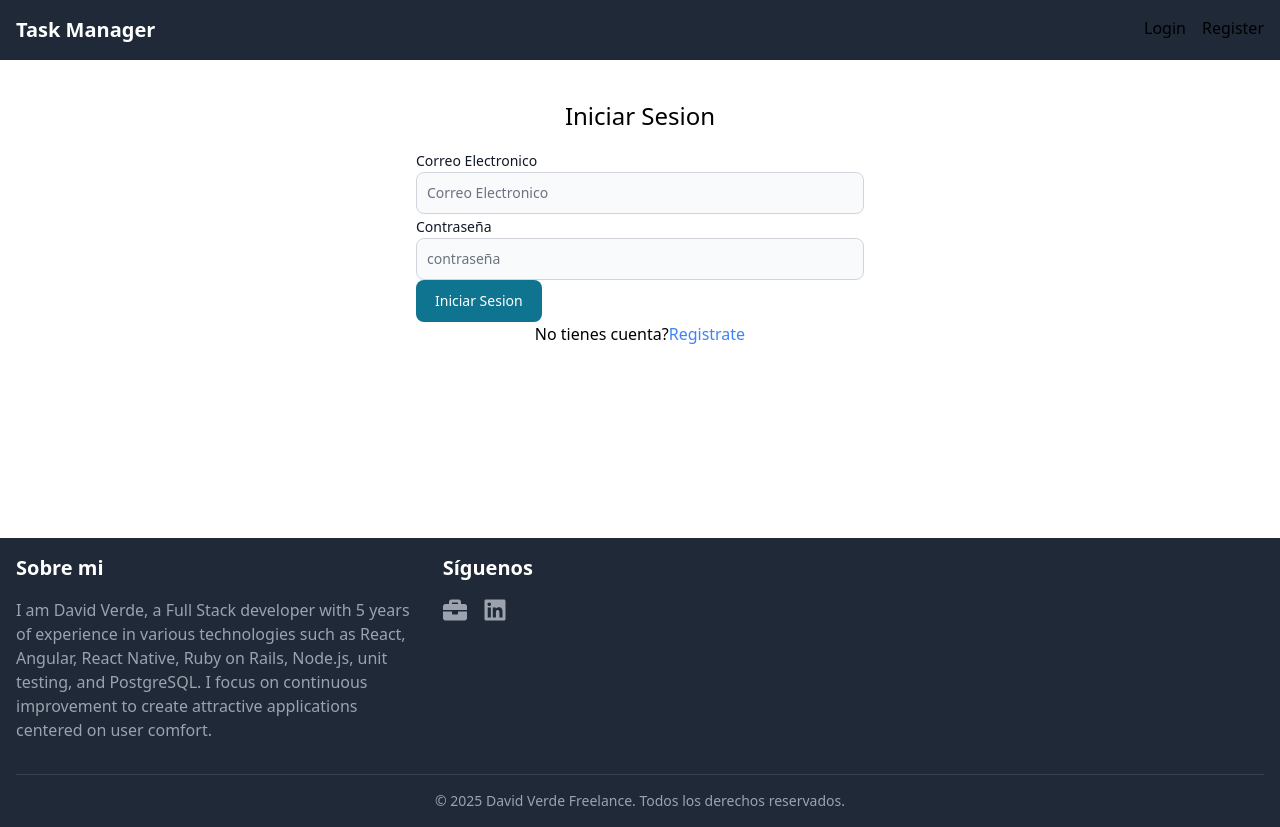
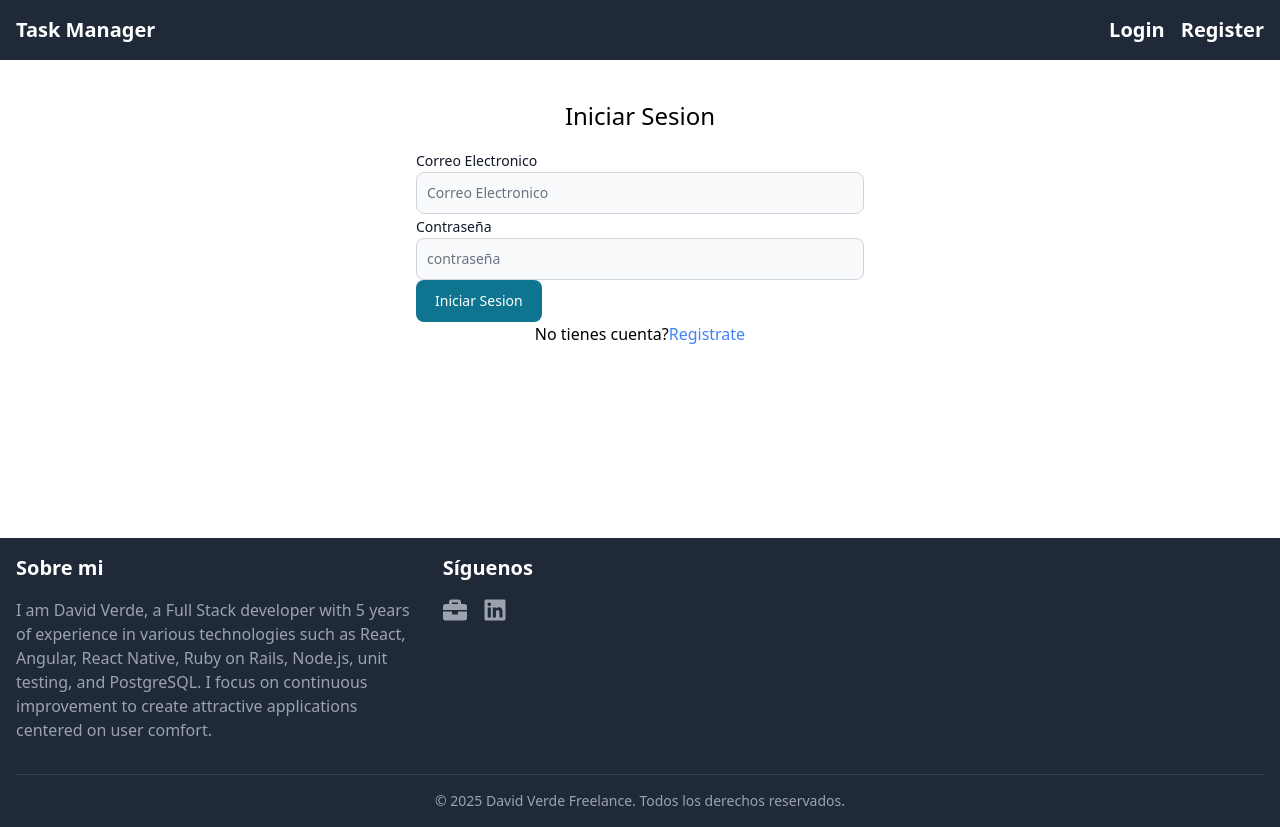
Before and after one commit to David-Verde/Todo-list-React-, a React (Vite) app: page /login in a window 1280 px wide. Built offline with nearby package versions, Linux system fonts and the light colour scheme.

Commit message:
fix deploy error

```diff
--- a/src/components/common/Navbar.jsx
+++ b/src/components/common/Navbar.jsx
@@ -31,8 +31,8 @@ const Navbar = () => {
        </>
     ) : (
         <>
-        <Link to="/login">Login</Link>
-        <Link to="/register">Register</Link></>
+        <Link className='text-xl font-bold text-white' to="/login">Login</Link>
+        <Link className='text-xl font-bold text-white' to="/register">Register</Link></>
     )}
 
 </div>
```
